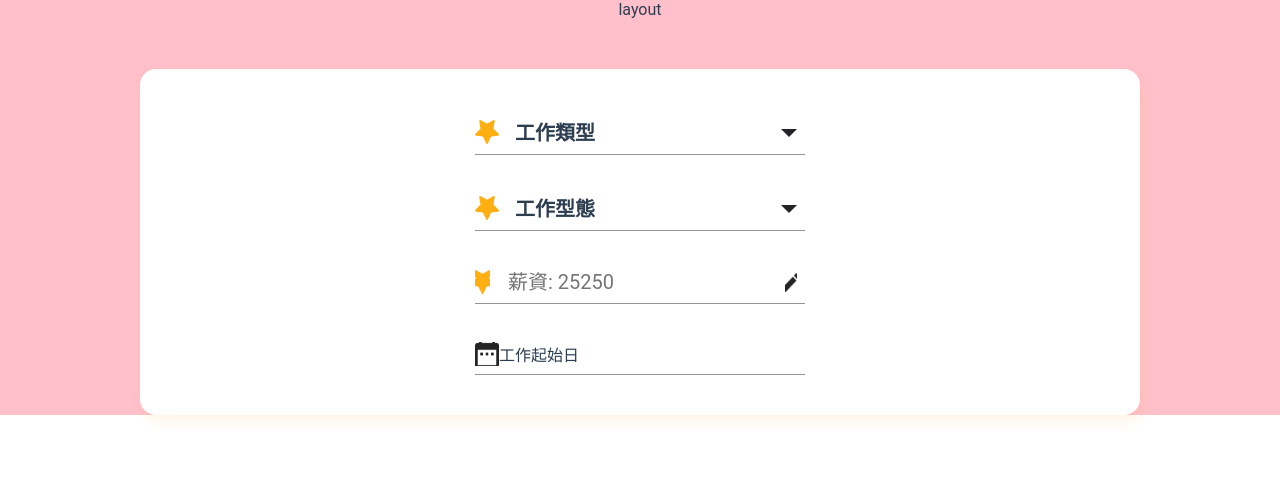
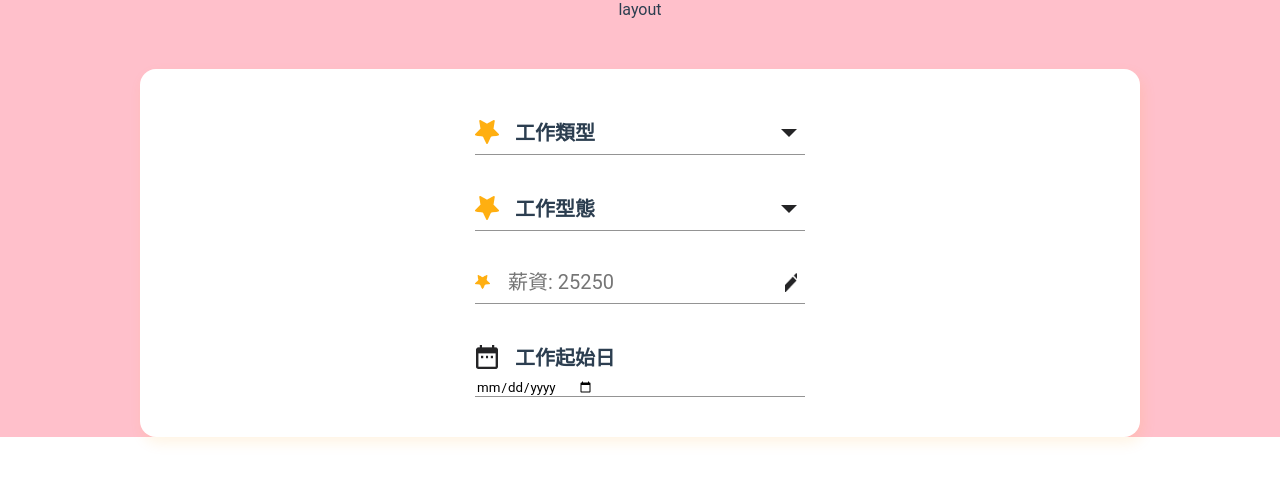
Before and after one commit to Chiahsuan-TW/overtime-pay-calculator, a Vue app: page /Info in a window 1280 px wide. Shown: the top 482 px of the page. Built offline with nearby package versions, Linux system fonts and the light colour scheme.

Commit message:
use default date picker

```diff
--- a/src/views/Info.vue
+++ b/src/views/Info.vue
@@ -31,12 +31,8 @@
             <img src="../assets/images/calendar.png" alt="calendar icon" />
           </div>
           <p>工作起始日</p>
-
-          <!-- <label for="date" class="pen" @click="toggleDropdown">
-            <img src="../assets/images/pen.png" alt="pen" />
-          </label> -->
         </div>
-        <!-- <input id="date" type="text" /> -->
+        <input id="date" type="date" />
       </div>
     </div>
   </div>
@@ -90,6 +86,15 @@ export default {
   align-items: center;
   padding: 8px 8px 8px 0;
 
+  & + input {
+    border: 0;
+    display: block;
+  }
+
+  & + input:focus {
+    outline: none;
+  }
+
   .img-frame {
     width: 24px;
     height: 24px;
@@ -97,7 +102,7 @@ export default {
     img {
       width: 100%;
       height: 100%;
-      object-fit: cover;
+      object-fit: contain;
     }
   }
 
@@ -127,5 +132,11 @@ export default {
       object-fit: cover;
     }
   }
+
+  p {
+    margin-left: 16px;
+    font-weight: bold;
+    font-size: 20px;
+  }
 }
 </style>
```
